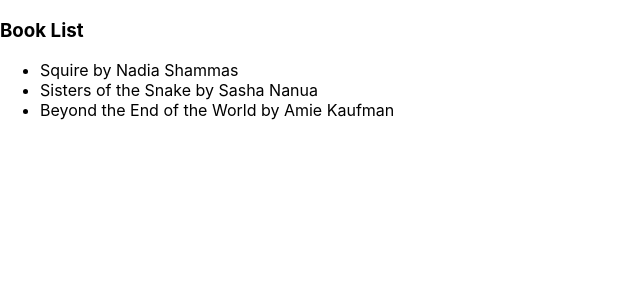
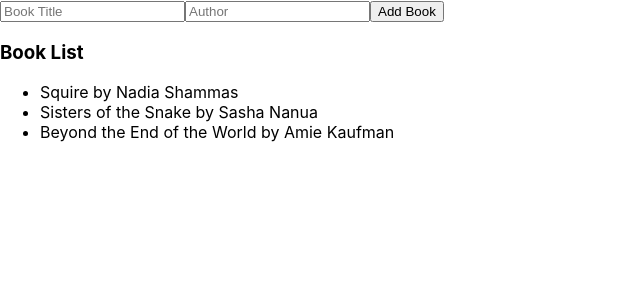
Before and after one commit to mobinamb/react_assign, a React (Create React App) app: page / in a window 1280 px wide. Shown: the top 300 px of the page, without its empty margins (0-640 px from the left). Built offline with nearby package versions, Linux system fonts and the light colour scheme.

Commit message:
managing state

```diff
--- /dev/null
+++ b/src/AddBookForm.js
@@ -0,0 +1,33 @@
+import React, { useState } from 'react';
+
+const AddBookForm = ({ addBook }) => {
+  const [title, setTitle] = useState('');
+  const [author, setAuthor] = useState('');
+
+  const handleSubmit = (e) => {
+    e.preventDefault();
+    addBook({ title, author });
+    setTitle('');
+    setAuthor('');
+  };
+
+  return (
+    <form onSubmit={handleSubmit}>
+      <input
+        type="text"
+        placeholder="Book Title"
+        value={title}
+        onChange={(e) => setTitle(e.target.value)}
+      />
+      <input
+        type="text"
+        placeholder="Author"
+        value={author}
+        onChange={(e) => setAuthor(e.target.value)}
+      />
+      <button type="submit">Add Book</button>
+    </form>
+  );
+};
+
+export default AddBookForm;
--- a/src/App.js
+++ b/src/App.js
@@ -1,18 +1,25 @@
-import React from 'react';
+import React, { useState } from 'react';
 import BookList from './BookList';
+import AddBookForm from './AddBookForm'; // You will create this component in the next step
 
 function App() {
-  // Define the list of books
-  const books = [
+  // Initialize state with an empty array or a few sample books
+  const [books, setBooks] = useState([
     { title: 'Squire', author: 'Nadia Shammas' },
     { title: 'Sisters of the Snake', author: 'Sasha Nanua' },
     { title: 'Beyond the End of the World', author: 'Amie Kaufman' }
-  ];
+
+  ]);
+
+  // Function to add a new book
+  const addBook = (newBook) => {
+    setBooks([...books, newBook]);
+  };
 
   return (
     <div className="App">
       <header className="App-header">
-        {/* Other content */}
+        <AddBookForm addBook={addBook} />
         <BookList books={books} />
       </header>
     </div>
```
